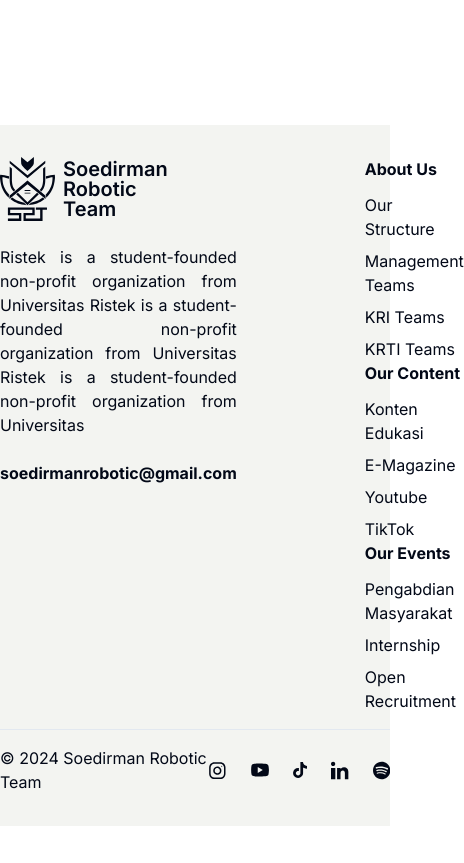
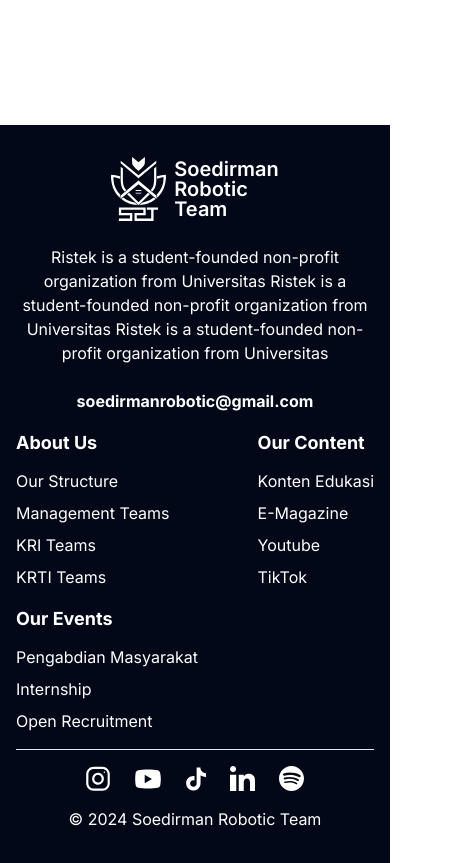
Before and after one commit to soedirmanroboticteam/official-website, a Next.js app: page / in a window 390 px wide. Shown: the part 780-1643 px from the top of the page, 464 px wide, since content can reach past the window. Before the commit the page ends 1606 px from the top, so only its background shows below. Built offline with nearby package versions, Linux system fonts and the light colour scheme.

Commit message:
feat: mobile responsive footer

```diff
--- a/app/globals.css
+++ b/app/globals.css
@@ -32,8 +32,8 @@
     --input: 214.3 31.8% 91.4%;
     --ring: 222.2 84% 4.9%;
 
-    --footer: 80 11% 95%;
-    --footer-foreground: 222 84% 5%;
+    --footer: 222 84% 5%;
+    --footer-foreground: 0 0% 100%;
 
     --radius: 0.5rem;
   }
--- a/components/Footer.tsx
+++ b/components/Footer.tsx
@@ -77,11 +77,11 @@
 
 const Footer = () => {
   return (
-    <footer className="bg-footer w-full">
+    <footer className="bg-footer text-footer-foreground w-full px-4">
       <div className="max-w-screen-xl mx-auto flex flex-col py-8 gap-4">
-        <div className="flex justify-between gap-x-32">
-          <div className="max-w-md flex flex-col gap-6 items-start">
-            <Link href="/" className="flex items-center gap-2 text-foreground">
+        <div className="flex justify-between gap-x-32 gap-y-4 flex-wrap">
+          <div className="max-w-md flex flex-col gap-6 items-center">
+            <Link href="/" className="flex items-center gap-2">
               <OfficialLogo height="64" />
               <h1 className="text-xl font-semibold leading-none">
                 Soedirman <br />
@@ -89,7 +89,7 @@
                 Team
               </h1>
             </Link>
-            <p className="text-justify">
+            <p className=" text-center md:text-justify">
               Ristek is a student-founded non-profit organization from
               Universitas Ristek is a student-founded non-profit organization
               from Universitas Ristek is a student-founded non-profit
@@ -102,10 +102,10 @@
               soedirmanrobotic@gmail.com
             </Link>
           </div>
-          <div className="flex flex-1 justify-between flex-wrap">
+          <div className="flex flex-1 justify-between flex-wrap gap-y-4">
             {footerLinks.map((section, index) => (
               <div className="flex flex-col gap-3" key={index}>
-                <h3 className="font-bold">{section.title}</h3>
+                <h3 className="text-lg font-bold">{section.title}</h3>
                 <ul className="flex flex-col gap-2">
                   {section.contents.map((content, id) => (
                     <li key={id}>
@@ -118,7 +118,7 @@
           </div>
         </div>
         <Separator />
-        <div className="flex justify-between">
+        <div className="flex justify-center md:justify-between flex-wrap-reverse gap-y-4 items-center">
           <p>© 2024 Soedirman Robotic Team</p>
           <div className="flex gap-6 items-center">
             <Link href="https://www.instagram.com/srtunsoed/">
```
